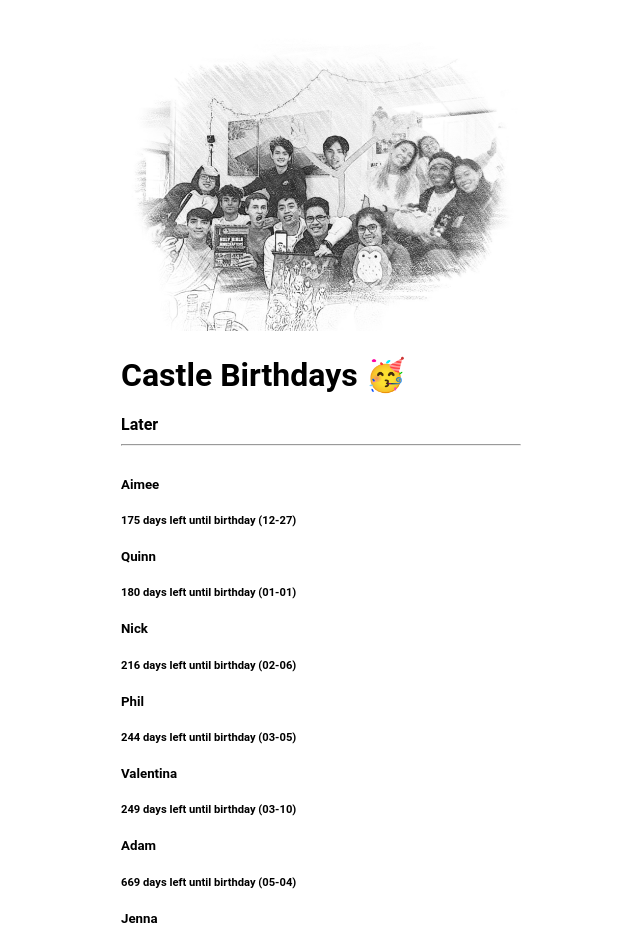
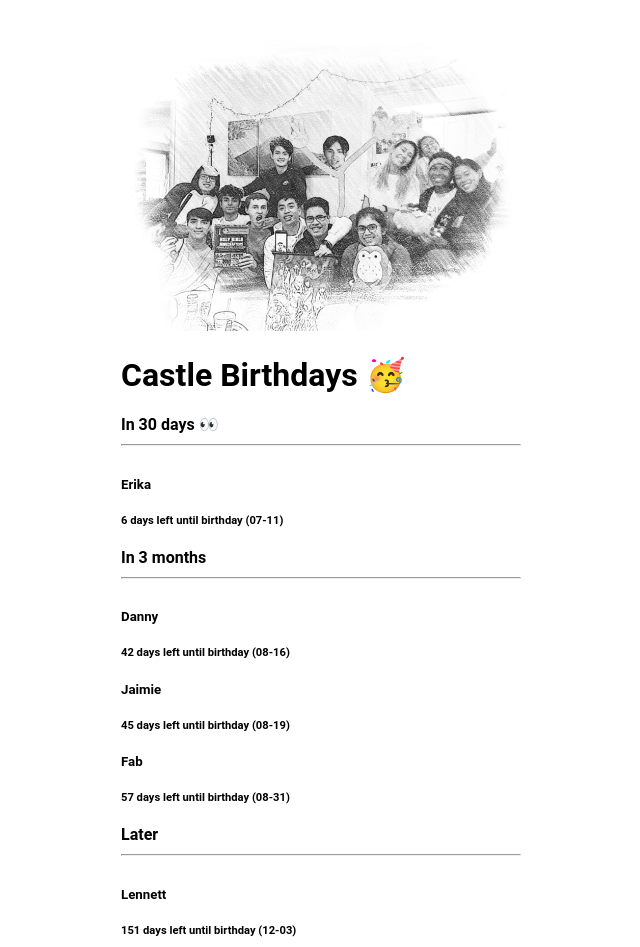
Before and after one commit to AdamFarid453/castle_bdays, a React (Create React App) app: page / in a window 1280 px wide. Shown: the top 947 px of the page, without its empty margins (319-959 px from the left). Built offline with nearby package versions, Linux system fonts and the light colour scheme.

Commit message:
Birthdays now update foreve ;) no more manual change

```diff
--- a/src/components/Birthdays.js
+++ b/src/components/Birthdays.js
@@ -32,7 +32,7 @@ export const friends = [
   },
   {
     name: "Adam",
-    birthdayDate: "2025-05-04",
+    birthdayDate: "2024-05-04",
     id: Math.floor(Math.random() * 1000),
     imgURL: "",
   },
--- a/src/components/FriendList.js
+++ b/src/components/FriendList.js
@@ -3,59 +3,108 @@ import Person from "../components/Person"; // import the Person component
 
 function FriendList(props) {
   const { friends } = props;
+
   // error check if friends is undefined
   if (!friends) {
     return <div>Loading...</div>;
   }
+
+  // Sort friends by upcoming birthday date
+  const sortedFriends = [...friends].sort(
+    (a, b) => daysLeftToBd(a) - daysLeftToBd(b)
+  );
+
   // Use the filtering functions to create separate arrays for each category of friends
-  const bdSoon = friends.filter(isBdSoon);
-  const bdThreeMonth = friends.filter(isBdThreeMonthsAway);
-  const bdLater = friends.filter(isBdLater);
-  const bdToday = friends.filter(isBdToday);
+  const bdToday = sortedFriends.filter(isBdToday);
+  const bdSoon = sortedFriends.filter(isBdSoon);
+  const bdThreeMonth = sortedFriends.filter(isBdThreeMonthsAway);
+  const bdLater = sortedFriends.filter(isBdLater);
 
   return (
     <div className="friend-list">
       {bdToday.length > 0 ? <BdToday list={bdToday} /> : null}
       {bdSoon.length > 0 ? <BdSoon list={bdSoon} /> : null}
-      {bdThreeMonth.length > 0 ? <BdThreeMounth list={bdThreeMonth} /> : null}
-      {bdLater.length > 0 ? <BdLately list={bdLater} /> : null}
+      {bdThreeMonth.length > 0 ? <BdThreeMonth list={bdThreeMonth} /> : null}
+      {bdLater.length > 0 ? <BdLater list={bdLater} /> : null}
     </div>
   );
 }
 
 function daysLeftToBd(person) {
   const today = new Date();
-  const birthDate = new Date(
-    Date.parse(person.birthdayDate) + 3600 * 1000 * 24
-  );
-  const diffInMs = new Date(birthDate) - new Date(today);
-  // convert the difference in days
-  const diffInDays = diffInMs / (1000 * 60 * 60 * 24);
-  //return the rounded difference
-  return Math.round(Math.abs(diffInDays));
+  const currentYear = today.getFullYear();
+  let birthDate = new Date(person.birthdayDate);
+  birthDate.setFullYear(currentYear);
+
+  // Calculate time difference in milliseconds
+  const timeDiff = birthDate.getTime() - today.getTime();
+  const daysLeft = Math.ceil(timeDiff / (1000 * 60 * 60 * 24));
+
+  // Handle birthdays today
+  if (
+    daysLeft === 0 &&
+    birthDate.getDate() === today.getDate() &&
+    birthDate.getMonth() === today.getMonth()
+  ) {
+    return 0;
   }
+
+  // If the birthday has already occurred this year, calculate for the next year
+  if (daysLeft < 0) {
+    birthDate.setFullYear(currentYear + 1);
+    const nextYearTimeDiff = birthDate.getTime() - today.getTime();
+    return Math.ceil(nextYearTimeDiff / (1000 * 60 * 60 * 24));
+  }
+
+  return daysLeft;
+}
+
 function isBdSoon(person) {
-  return daysLeftToBd(person) <= 30 && daysLeftToBd(person) > 0;
+  const daysLeft = daysLeftToBd(person);
+  return daysLeft <= 30 && daysLeft > 0;
 }
 
 function isBdThreeMonthsAway(person) {
-  return daysLeftToBd(person) > 30 && daysLeftToBd(person) <= 90;
+  const daysLeft = daysLeftToBd(person);
+  return daysLeft > 30 && daysLeft <= 90;
 }
 
 function isBdLater(person) {
-  return daysLeftToBd(person) > 90;
+  const daysLeft = daysLeftToBd(person);
+  return daysLeft > 90;
 }
 
 function isBdToday(person) {
   return daysLeftToBd(person) === 0;
 }
 
-//BdayToday component
 function BdToday({ list }) {
   return (
     <div>
+      <h4 style={{ marginBottom: 10 }}>Birthdays Today! 🎉</h4>
+      <hr />
       <div>
-        <h4 style={{ marginBottom: 10 }}>Birthdays Today! 🎉</h4>
+        {list.map((person) => (
+          <React.Fragment key={person.id}>
+            <Person
+              fullName={person.name}
+              birthdayDate={person.birthdayDate}
+              id={person.id}
+              imgURL={person.imgURL}
+              isToday={true} // pass a special prop to indicate birthday is today
+            />
+          </React.Fragment>
+        ))}
+      </div>
+    </div>
+  );
+}
+
+// BdSoon component
+function BdSoon({ list }) {
+  return (
+    <div id="bd-soon">
+      <h4 style={{ marginBottom: 10 }}>In 30 days 👀</h4>
       <hr />
       <div>
         {list.map((person) => (
@@ -70,18 +119,15 @@ function BdToday({ list }) {
         ))}
       </div>
     </div>
-    </div>
   );
 }
 
-// BdSoon component
-function BdSoon({ list }) {
+// BdThreeMonth component
+function BdThreeMonth({ list }) {
   return (
-    <div id="bd-soon">
     <div>
-        <h4 style={{ marginBottom: 10 }}>In 30 days 👀</h4>
+      <h4 style={{ marginBottom: 10 }}>In 3 months</h4>
       <hr />
-
       <div>
         {list.map((person) => (
           <React.Fragment key={person.id}>
@@ -95,39 +141,12 @@ function BdSoon({ list }) {
         ))}
       </div>
     </div>
-    </div>
   );
 }
 
-// BdThreeMounth component
-function BdThreeMounth({ list }) {
+// BdLater component
+function BdLater({ list }) {
   return (
-    <div>
-      <div>
-        <h4 style={{ marginBottom: 10 }}>In 3 months </h4>
-        <hr />
-
-        <div>
-          {list.map((person) => (
-            <React.Fragment key={person.id}>
-              <Person
-                fullName={person.name}
-                birthdayDate={person.birthdayDate}
-                id={person.id}
-                imgURL={person.imgURL}
-              />
-            </React.Fragment>
-          ))}
-        </div>
-      </div>
-    </div>
-  );
-}
-
-// BdLately component
-function BdLately({ list }) {
-  return (
-    <div>
     <div>
       <h4 style={{ marginBottom: 10 }}>Later</h4>
       <hr />
@@ -144,7 +163,6 @@ function BdLately({ list }) {
         ))}
       </div>
     </div>
-    </div>
   );
 }
 
--- a/src/components/Person.js
+++ b/src/components/Person.js
@@ -1,15 +1,19 @@
 import React from "react";
 
-function Person({ fullName, birthdayDate, id, imgURL }) {
+function Person({ fullName, birthdayDate, id, imgURL, isToday }) {
   const daysLeft = daysLeftToBd(birthdayDate);
   return (
     <div className="person">
       <div className="person-info">
         <h5>{fullName}</h5>
-        <p>{`${daysLeft} days left until birthday (${birthdayDate
-          .split("-")
-          .slice(1)
-          .join("-")})`}</p>
+        <p>
+          {isToday
+            ? "Happy Birthday! 🎂🎉"
+            : `${daysLeft} days left until birthday (${birthdayDate
+                .split("-")
+                .slice(1)
+                .join("-")})`}
+        </p>
       </div>
       {imgURL && <img src={imgURL} alt={fullName} />}
     </div>
@@ -17,16 +21,32 @@ function Person({ fullName, birthdayDate, id, imgURL }) {
 }
 
 function daysLeftToBd(birthday) {
-  // grab the current day
   const today = new Date();
-  // parse the dates in Birthday.js and add a day to offset the time difference
-  const birthDate = new Date(Date.parse(birthday) + 3600 * 1000 * 24);
-  // calculate the difference in days
-  const diffInMs = new Date(birthDate) - new Date(today);
-  // convert the difference in days
-  const diffInDays = diffInMs / (1000 * 60 * 60 * 24);
-  //return the rounded difference
-  return Math.round(Math.abs(diffInDays));
+  const currentYear = today.getFullYear();
+  let birthDate = new Date(birthday);
+  birthDate.setFullYear(currentYear);
+
+  // Calculate time difference in milliseconds
+  const timeDiff = birthDate.getTime() - today.getTime();
+  const daysLeft = Math.ceil(timeDiff / (1000 * 60 * 60 * 24));
+
+  // Handle birthdays today
+  if (
+    daysLeft === 0 &&
+    birthDate.getDate() === today.getDate() &&
+    birthDate.getMonth() === today.getMonth()
+  ) {
+    return 0;
+  }
+
+  // If the birthday has already occurred this year, calculate for the next year
+  if (daysLeft < 0) {
+    birthDate.setFullYear(currentYear + 1);
+    const nextYearTimeDiff = birthDate.getTime() - today.getTime();
+    return Math.ceil(nextYearTimeDiff / (1000 * 60 * 60 * 24));
+  }
+
+  return daysLeft;
 }
 
 export default Person;
```
Lines whose indentation alone changed are shown as unchanged.
